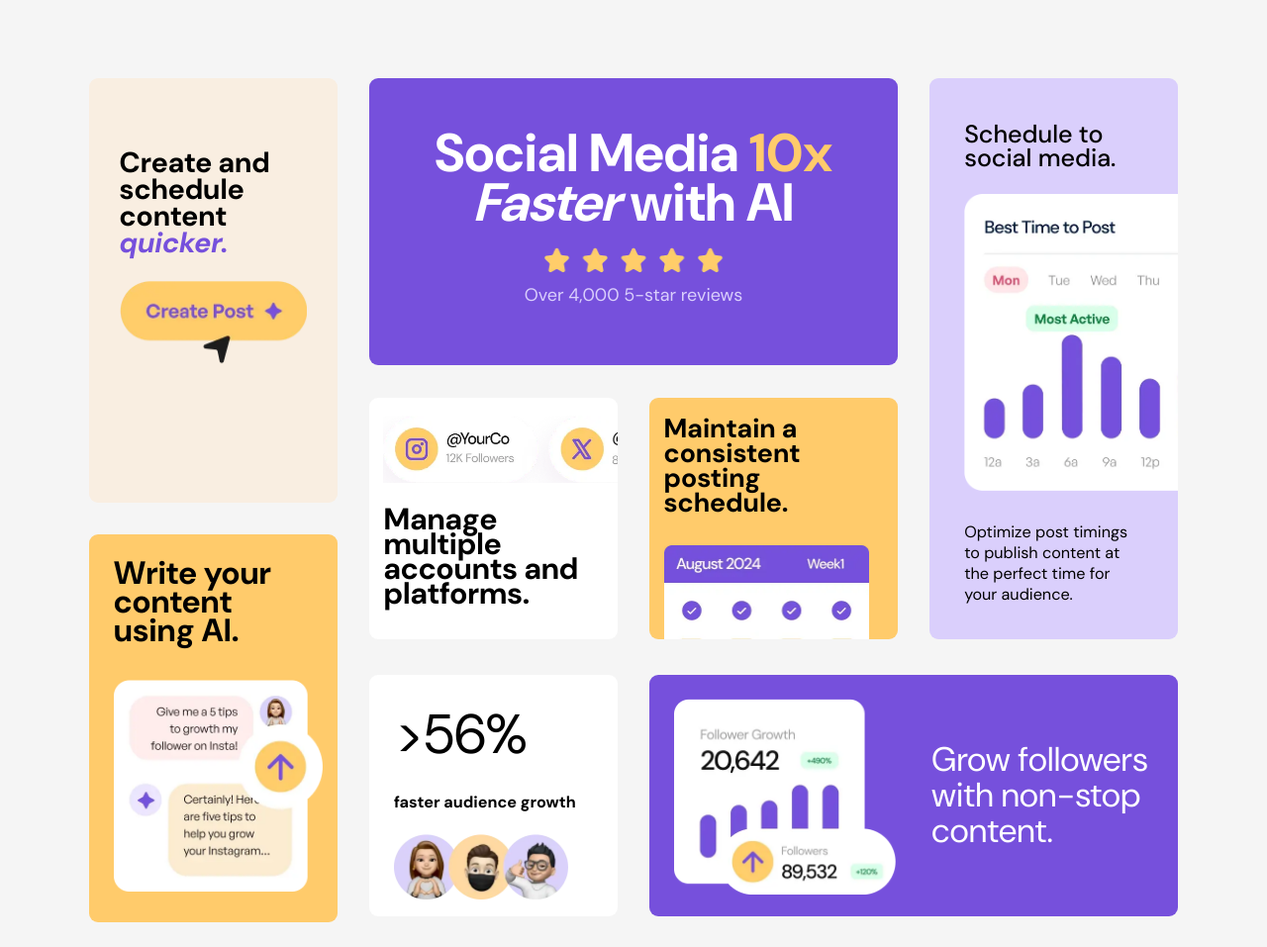
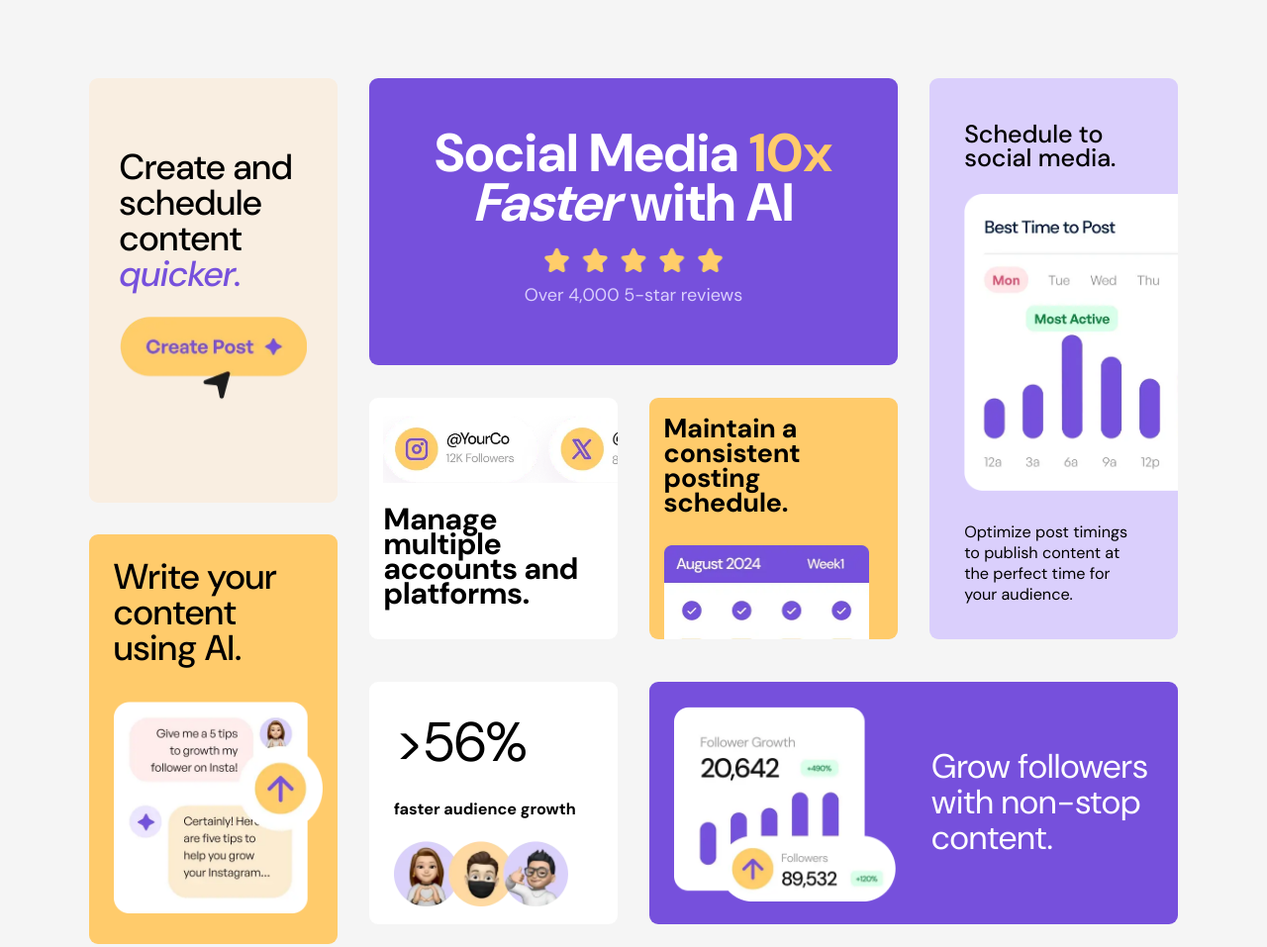
Before and after one commit to jarher/BentoGridMain, a plain HTML site: page index.html in a window 1280 px wide. Shown: the whole page at 99% size. Drawn offline with Linux system fonts and the light colour scheme.

Commit message:
refactoring css code

```diff
--- a/assets/css/eighthCard.css
+++ b/assets/css/eighthCard.css
@@ -10,8 +10,9 @@
 
 @media screen and (min-width: 1024px) {
   .bento__card:nth-child(8) .bento__card--title {
-    font-size: 1.8rem;
-    line-height: 1.6rem;
+    font-weight: 500;
+    font-size: 2rem;
+    line-height: 2rem;
     margin-bottom: 2rem;
   }
   .bento__card:nth-child(8) .bento__card--image-container {
--- a/assets/css/seventhCard.css
+++ b/assets/css/seventhCard.css
@@ -21,6 +21,8 @@
     padding-top: 4rem;
   }
   .bento__card:nth-child(7) .bento__card--title {
-    line-height: 1.5rem;
+    line-height: 2rem;
+    font-weight: 500;
+    font-size: 2rem;
   }
 }
```
